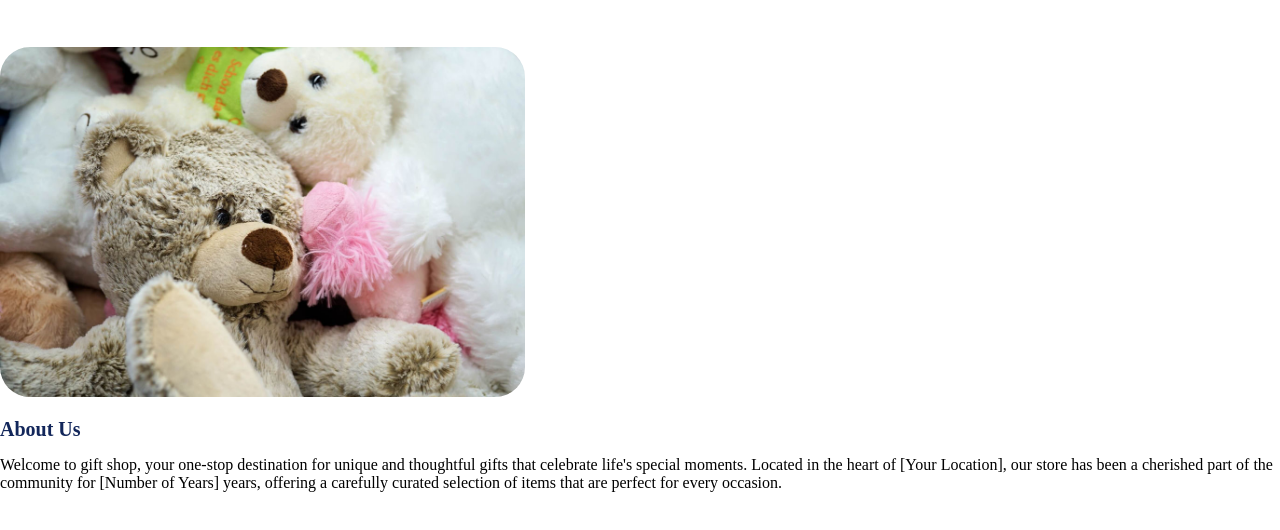
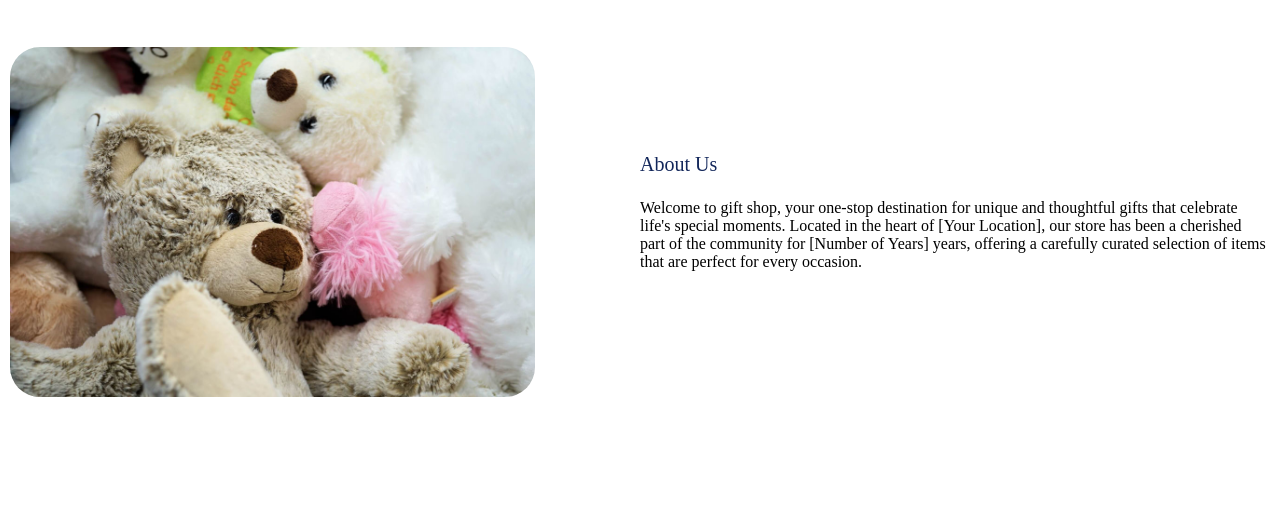
Before and after one commit to sufyanabdallah/GiftShop, a plain HTML site: page index.html in a window 1280 px wide. Shown: the part 122-652 px from the top of the page. Drawn offline with Linux system fonts and the light colour scheme.

Commit message:
i learnd flex in css

```diff
--- a/style.css
+++ b/style.css
@@ -88,4 +88,35 @@ a{
 
 #aboutUs .content{
 margin: auto;
+
 }
+
+/* #aboutUs .col-2{
+  float: left;
+  width: 45%;
+  margin: 5px;
+  padding: 10px;
+} */
+
+#aboutUs .section-title{
+  font-weight: 500;
+}
+
+#aboutUs .section-text {
+  margin-top: 1.5rem;
+  margin-bottom: 2.5rem;
+  font-weight: 300;
+}
+
+.row{
+  display: flex;
+  justify-content: space-around;
+  margin-left: 10px;
+  margin-right: 10px;
+  align-items: center;
+  flex-wrap: wrap;
+}
+
+.col-2{
+  flex-basis: 50%;
+}
```
